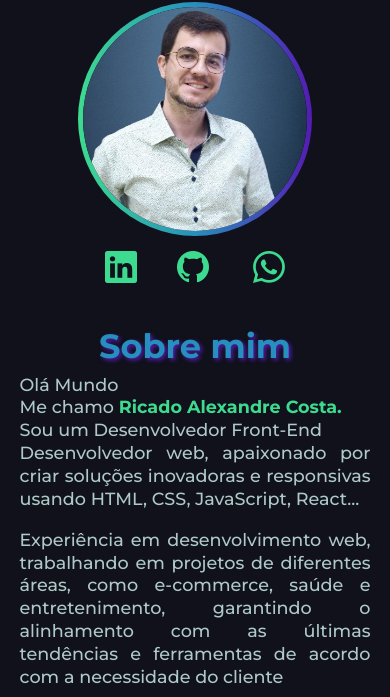
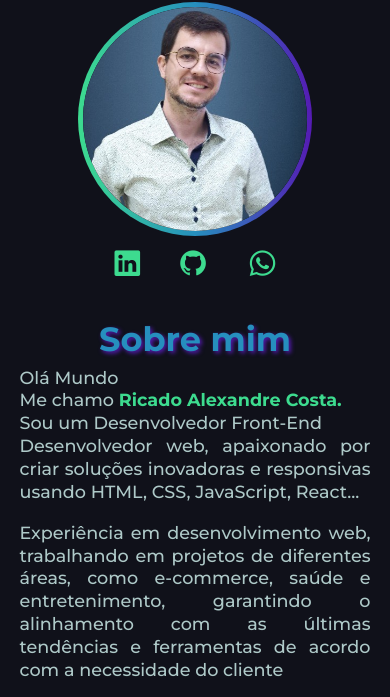
Before and after one commit to ricardozanete/portifolio, a plain HTML site: page index.html in a window 390 px wide. Shown: the part 862-1559 px from the top of the page. Drawn offline with nearby package versions, Linux system fonts and the light colour scheme.

Commit message:
feat: tamanho icone links

```diff
--- a/index.html
+++ b/index.html
@@ -41,7 +41,7 @@
                 >
               </li>
             </ul>
-            <button class="btn-mobile">Menu</button>
+            <button class="btn-mobile"></button>
           </nav>
         </div>
       </div>
@@ -272,7 +272,9 @@
           ><i class="bi bi-whatsapp"></i
         ></a>
       </div>
-      <i class="bi bi-rocket" onclick="scrollToTop()" id="btn__topo"></i>
+      <div>
+        <i class="bi bi-rocket" onclick="scrollToTop()" id="btn__topo"></i>
+      </div>
     </footer>
     <script src="./script.js"></script>
   </body>
--- a/style.css
+++ b/style.css
@@ -311,16 +311,16 @@ i {
   }
   .sobre {
     display: flex;
-    justify-content: center;
-    flex-direction: column;
+    justify-content: space-between;
+    flex-wrap: wrap;
     align-items: center;
   }
   .sobre__foto__perfil {
     width: 60%;
     margin: 20px auto;
   }
-  .sobre__foto__perfil > i {
-    font-size: 1.2rem;
+  .sobre__foto__perfil i {
+    font-size: 1.6rem;
   }
   .sobre__mim {
     margin: auto 0;
```
